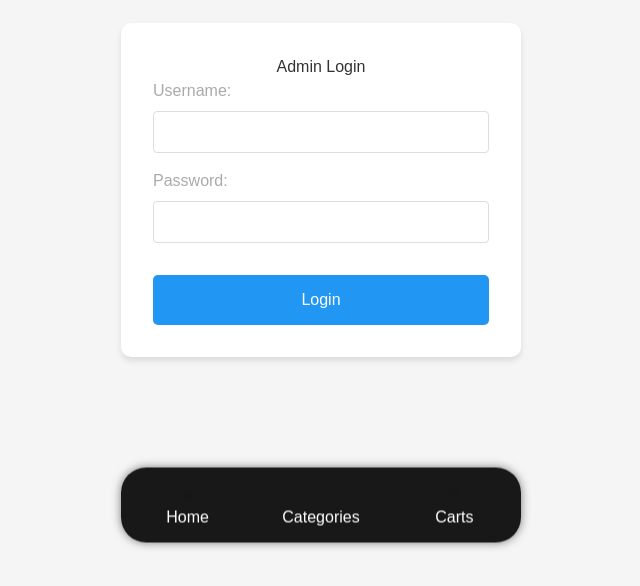
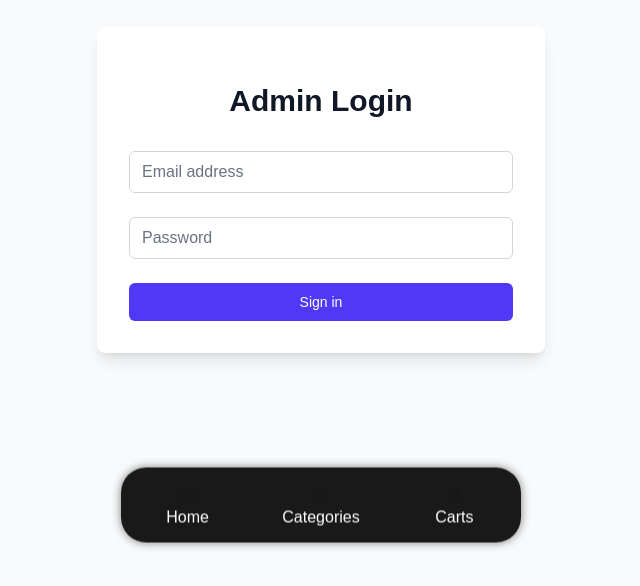
Before and after one commit to Singh8700/udf, a Next.js app: page /udf/admin/login in a window 1280 px wide. Shown: the part 210-796 px from the top of the page, without its empty margins (319-959 px from the left). Built offline with nearby package versions, Linux system fonts and the light colour scheme.

Commit message:
fixed admin server

```diff
--- a/next.config.js
+++ b/next.config.js
@@ -1,9 +1,14 @@
 /** @type {import('next').NextConfig} */
 const nextConfig = {
+  output: 'export',
   basePath: '/udf',
-  output: 'export',
   images: {
-    unoptimized: true
+    unoptimized: true,
+  },
+  env: {
+    API_URL: process.env.NODE_ENV === 'production'
+      ? 'https://your-render-api-url.onrender.com'  // Replace with your Render.com URL after deploying
+      : 'http://localhost:5000'
   }
 }
 
--- a/src/app/admin/login/page.jsx
+++ b/src/app/admin/login/page.jsx
@@ -1,69 +1,80 @@
 'use client';
 import { useState } from 'react';
-import { motion } from 'framer-motion';
-import styles from '../admin.module.css';
+import { useRouter } from 'next/navigation';
 
 export default function AdminLogin() {
-  const [credentials, setCredentials] = useState({ username: '', password: '' });
+  const [email, setEmail] = useState('');
+  const [password, setPassword] = useState('');
   const [error, setError] = useState('');
+  const router = useRouter();
 
-  const handleSubmit = async (e) => {
+  const handleLogin = async (e) => {
     e.preventDefault();
-    setError('');
+    try {
+      const res = await fetch(`${process.env.API_URL}/api/admin/auth/login`, {
+        method: 'POST',
+        headers: {
+          'Content-Type': 'application/json',
+        },
+        body: JSON.stringify({ email, password }),
+        credentials: 'include'
+      });
 
-    // In a real application, validate against a secure backend
-    // This is just a basic example
-    if (credentials.username === 'admin' && credentials.password === 'admin@123') {
-      // Set a cookie with the correct path for GitHub Pages deployment
-      document.cookie = 'admin_authenticated=true; path=/udf';
-      console.log('Cookie set:', document.cookie);
+      const data = await res.json();
 
-      // Use window.location for hard navigation to ensure cookie is set before redirect
-      window.location.href = '/udf/admin';
-    } else {
-      setError('Invalid credentials');
+      if (res.ok) {
+        localStorage.setItem('adminToken', data.token);
+        router.push('/udf/admin/dashboard');
+      } else {
+        setError(data.message);
+      }
+    } catch (err) {
+      setError('Connection error');
     }
   };
 
   return (
-    <div className={styles.loginContainer}>
-      <motion.div
-        className={styles.loginBox}
-        initial={{ opacity: 0, y: 20 }}
-        animate={{ opacity: 1, y: 0 }}
-        transition={{ duration: 0.5 }}
-      >
-        <h1>Admin Login</h1>
-        {error && <div className={styles.error}>{error}</div>}
-        <form onSubmit={handleSubmit}>
-          <div className={styles.formGroup}>
-            <label>Username:</label>
+    <div className="min-h-screen flex items-center justify-center bg-gray-50">
+      <div className="max-w-md w-full space-y-8 p-8 bg-white rounded-lg shadow-lg">
+        <div>
+          <h2 className="mt-6 text-center text-3xl font-extrabold text-gray-900">
+            Admin Login
+          </h2>
+        </div>
+        <form className="mt-8 space-y-6" onSubmit={handleLogin}>
+          {error && (
+            <div className="text-red-500 text-center">{error}</div>
+          )}
+          <div>
             <input
-              type="text"
-              value={credentials.username}
-              onChange={(e) => setCredentials({...credentials, username: e.target.value})}
+              type="email"
               required
-              className={styles.input}
+              className="appearance-none rounded-md relative block w-full px-3 py-2 border border-gray-300 placeholder-gray-500 text-gray-900 focus:outline-none focus:ring-indigo-500 focus:border-indigo-500"
+              placeholder="Email address"
+              value={email}
+              onChange={(e) => setEmail(e.target.value)}
             />
           </div>
-          <div className={styles.formGroup}>
-            <label>Password:</label>
+          <div>
             <input
               type="password"
-              value={credentials.password}
-              onChange={(e) => setCredentials({...credentials, password: e.target.value})}
               required
+              className="appearance-none rounded-md relative block w-full px-3 py-2 border border-gray-300 placeholder-gray-500 text-gray-900 focus:outline-none focus:ring-indigo-500 focus:border-indigo-500"
+              placeholder="Password"
+              value={password}
+              onChange={(e) => setPassword(e.target.value)}
             />
           </div>
-          <motion.button
-            type="submit"
-            whileHover={{ scale: 1.05 }}
-            whileTap={{ scale: 0.95 }}
-          >
-            Login
-          </motion.button>
+          <div>
+            <button
+              type="submit"
+              className="group relative w-full flex justify-center py-2 px-4 border border-transparent text-sm font-medium rounded-md text-white bg-indigo-600 hover:bg-indigo-700 focus:outline-none focus:ring-2 focus:ring-offset-2 focus:ring-indigo-500"
+            >
+              Sign in
+            </button>
+          </div>
         </form>
-      </motion.div>
+      </div>
     </div>
   );
 }
```
